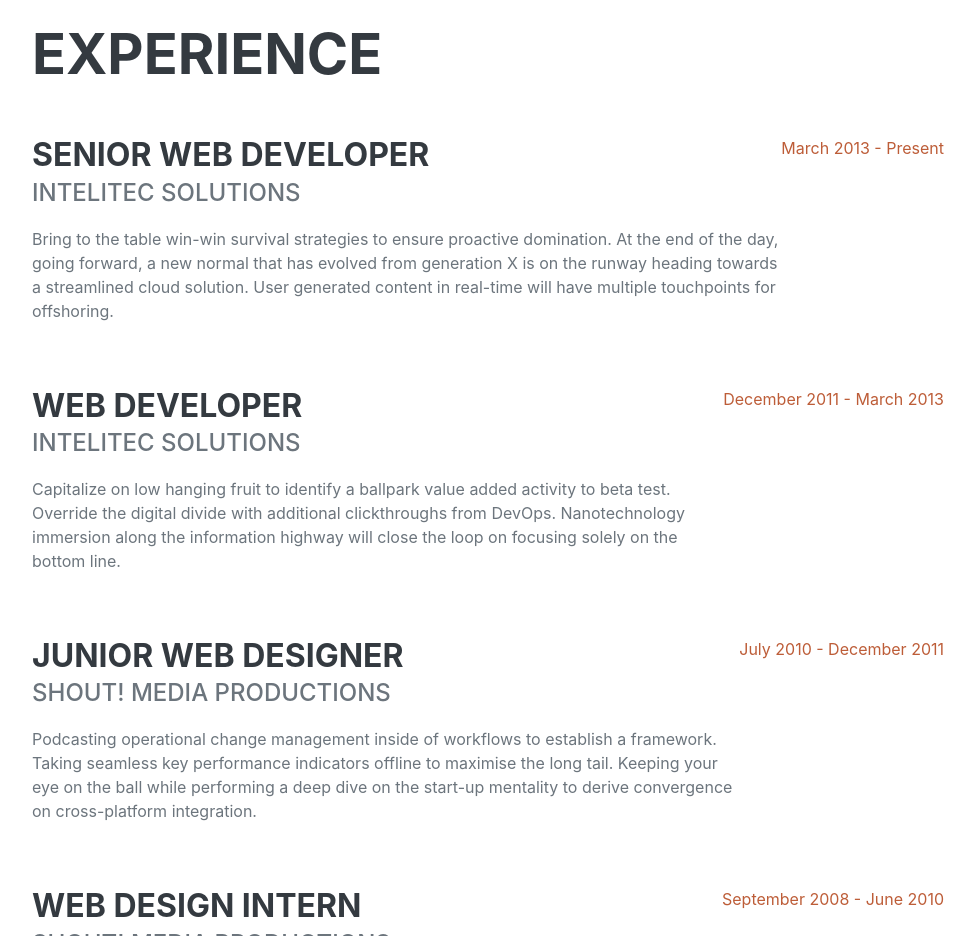
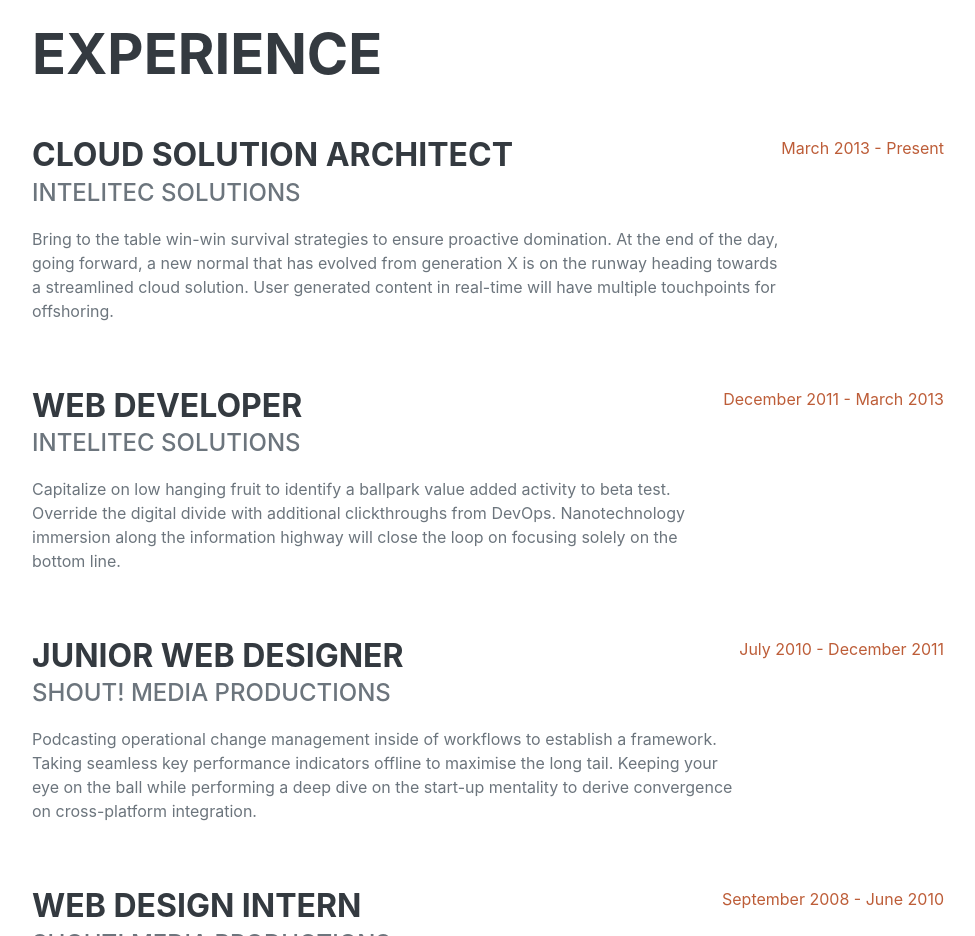
Before and after one commit to atompxl/atompxl.github-io, a plain HTML site: page index.html in a window 1280 px wide. Shown: the part 860-1796 px from the top of the page, without its empty margins (288-1263 px from the left). Drawn offline with nearby package versions, Linux system fonts and the light colour scheme; a web font is replaced by a local one.

Commit message:
Update Experience
First Experience only

```diff
--- a/index.html
+++ b/index.html
@@ -63,7 +63,7 @@
                     <h2 class="mb-5">Experience</h2>
                     <div class="d-flex flex-column flex-md-row justify-content-between mb-5">
                         <div class="flex-grow-1">
-                            <h3 class="mb-0">Senior Web Developer</h3>
+                            <h3 class="mb-0">Cloud Solution Architect</h3>
                             <div class="subheading mb-3">Intelitec Solutions</div>
                             <p>Bring to the table win-win survival strategies to ensure proactive domination. At the end of the day, going forward, a new normal that has evolved from generation X is on the runway heading towards a streamlined cloud solution. User generated content in real-time will have multiple touchpoints for offshoring.</p>
                         </div>
```
